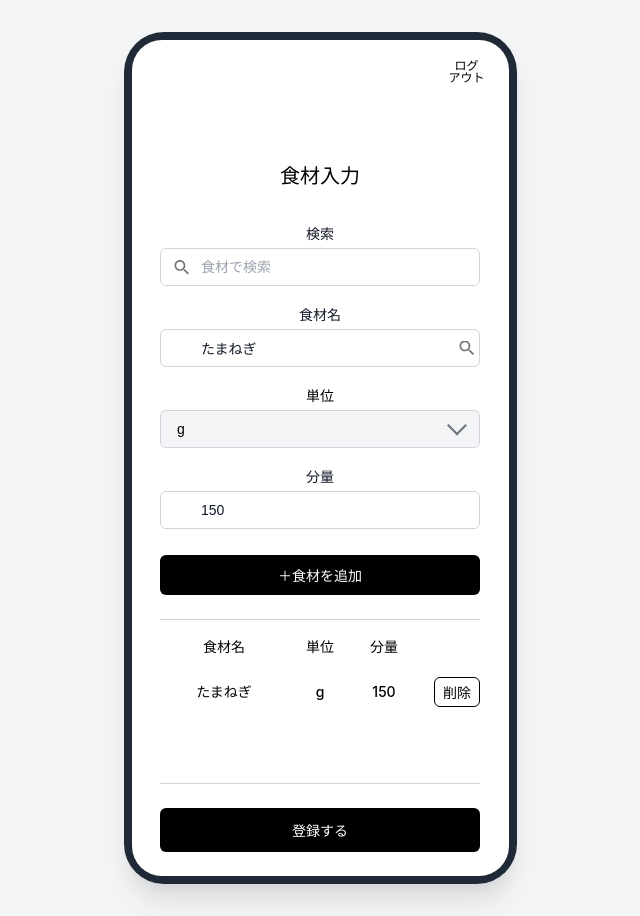
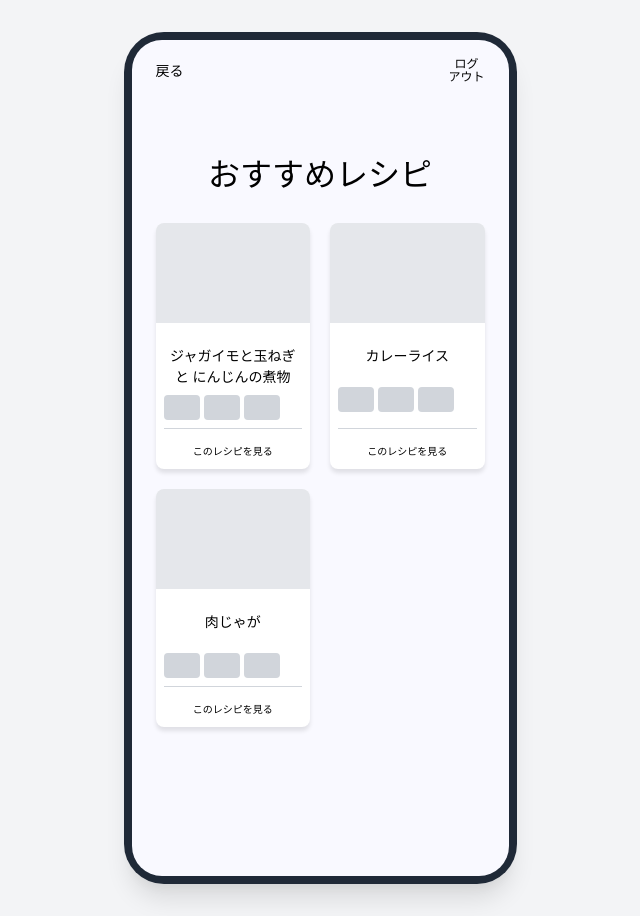
Before and after one commit to sdquang75/MWTBs, a React (Vite) app in the folder FRONTEND/my-app/: page / in a window 1280 px wide. Shown: the whole page, without its empty margins (320-960 px from the left). Built offline with nearby package versions, Linux system fonts and the light colour scheme.

Commit message:
Header & RecipeList

```diff
--- a/FRONTEND/my-app/src/App.tsx
+++ b/FRONTEND/my-app/src/App.tsx
@@ -4,14 +4,16 @@ import { Dashboard } from './pages/Dashboard';
 import { IngredientInput } from './pages/IngredientInput';
 import { Login } from './pages/Login'
 import { NutritionInfo } from './pages/NutritionInfo';
+import { RecipeList } from './pages/RecipeList';
 import { RegisterInfo } from './pages/RegisterInfo';
 
 function App() {
     // return <Login />;
   //  return <RegisterInfo />;
     //  return <Dashboard />;
-return <IngredientInput />;
+// return <IngredientInput />;
 //  return <NutritionInfo />;
+return<RecipeList/>
 }
 
 export default App
--- a/FRONTEND/my-app/src/components/Header.module.css
+++ b/FRONTEND/my-app/src/components/Header.module.css
@@ -1,37 +1,46 @@
+/* src/components/Header.module.css */
 .header {
-  padding: 20px 24px 0; /* Tăng padding trên */
+  width: 100%;
+  height: 60px;
+  padding: 0 24px;
   display: flex;
-  justify-content: flex-end;
-  flex-shrink: 0;
-  height: 60px; /* Thêm chiều cao cố định */
+  align-items: center;
+  justify-content: space-between; /* Đẩy 2 nút về 2 phía */
+  box-sizing: border-box;
 }
 
-.logoutButton {
+.backButton, .logoutButton {
   display: flex;
   align-items: center;
-  gap: 6px; /* Giảm khoảng cách */
+  gap: 6px;
   text-decoration: none;
   background: none;
   border: none;
   cursor: pointer;
   padding: 0;
-  height: fit-content; /* Chiều cao tự động theo nội dung */
+  height: fit-content;
+  color: #000000;
+  font-size: 14px;
+  font-weight: 500;
 }
 
-/* Placeholder cho icon logout */
-.logoutIconPlaceholder {
+/* Placeholder chung cho các icon */
+.iconPlaceholder {
   width: 24px;
   height: 24px;
   border: 1.5px solid black;
   box-sizing: border-box;
+  display: flex; /* Dùng để căn giữa icon placeholder "←" */
+  align-items: center;
+  justify-content: center;
+  font-size: 18px;
+  font-weight: bold;
 }
 
-/* CSS để chia chữ logout thành 2 dòng */
 .logoutButtonText {
   display: flex;
   flex-direction: column;
   font-size: 12px;
-  line-height: 1; /* Giảm khoảng cách dòng */
+  line-height: 1.1;
   font-weight: 500;
-  color: #000000;
 }
--- a/FRONTEND/my-app/src/components/Header.tsx
+++ b/FRONTEND/my-app/src/components/Header.tsx
@@ -1,11 +1,25 @@
 // src/components/Header.tsx
 import styles from './Header.module.css';
 
-export const Header = () => {
+// Thêm props để component linh hoạt hơn
+interface HeaderProps {
+  showBackButton?: boolean;
+}
+
+export const Header = ({ showBackButton = false }: HeaderProps) => {
   return (
     <header className={styles.header}>
+      {/* Nút "Quay lại" chỉ hiển thị khi showBackButton là true */}
+      {showBackButton && (
+        <a href="#" className={styles.backButton}>
+          {/* <div className={styles.iconPlaceholder}>←</div> Placeholder cho icon back */}
+          <span>戻る</span>
+        </a>
+      )}
+
+      {/* Nút "Đăng xuất" luôn ở bên phải */}
       <a href="#" className={styles.logoutButton}>
-            {/* <div className={styles.logoutIconPlaceholder}></div> */}
+
         <div className={styles.logoutButtonText}>
           <span>ログ</span>
           <span>アウト</span>
--- /dev/null
+++ b/FRONTEND/my-app/src/components/RecipeCard.module.css
@@ -0,0 +1,57 @@
+/* src/components/RecipeCard.module.css */
+.card {
+  background: #ffffff;
+  box-shadow: 0px 4px 4px rgba(0, 0, 0, 0.1);
+  border-radius: 8px;
+  overflow: hidden;
+  display: flex;
+  flex-direction: column;
+}
+
+.image {
+  width: 100%;
+  height: 100px;
+  background-color: #e5e7eb; /* Màu nền cho ảnh placeholder */
+  object-fit: cover;
+}
+
+.content {
+  padding: 8px;
+  flex-grow: 1;
+  display: flex;
+  flex-direction: column;
+}
+
+.title {
+  font-size: 14px;
+  font-weight: 500;
+  color: #000000;
+  margin-bottom: 8px;
+  min-height: 34px; /* Giữ 2 dòng cho tiêu đề */
+}
+
+.ingredients {
+  display: flex;
+  gap: 4px;
+  margin-bottom: 8px;
+}
+
+.ingredientIcon {
+  width: 36px;
+  height: 25px;
+  background-color: #d1d5db;
+  border-radius: 4px;
+}
+
+.footer {
+  margin-top: auto;
+  padding-top: 8px;
+  border-top: 1px solid #d1d5db;
+}
+
+.link {
+  font-size: 10px;
+  font-weight: 500;
+  color: #000000;
+  text-decoration: none;
+}
--- /dev/null
+++ b/FRONTEND/my-app/src/components/RecipeCard.tsx
@@ -0,0 +1,36 @@
+// src/components/RecipeCard.tsx
+import styles from './RecipeCard.module.css';
+
+// Định nghĩa kiểu dữ liệu cho một công thức
+export interface Recipe {
+  id: number;
+  name: string;
+  imageUrl: string; // Tạm thời là placeholder
+  ingredients: string[];
+}
+
+interface RecipeCardProps {
+  recipe: Recipe;
+}
+
+export const RecipeCard = ({ recipe }: RecipeCardProps) => {
+  return (
+    <div className={styles.card}>
+      <div className={styles.image} />
+      <div className={styles.content}>
+        <h3 className={styles.title}>{recipe.name}</h3>
+        <div className={styles.ingredients}>
+          {/* Hiển thị 3 icon nguyên liệu placeholder */}
+          {Array.from({ length: 3 }).map((_, index) => (
+            <div key={index} className={styles.ingredientIcon}></div>
+          ))}
+        </div>
+        <div className={styles.footer}>
+          <a href="#" className={styles.link}>
+            このレシピを見る
+          </a>
+        </div>
+      </div>
+    </div>
+  );
+};
--- /dev/null
+++ b/FRONTEND/my-app/src/pages/RecipeList.module.css
@@ -0,0 +1,37 @@
+/* src/pages/RecipeList.module.css */
+.screen {
+  width: 100%;
+  height: 100%;
+  background-color: #F9F9FF; /* Màu nền theo design */
+  border-radius: 30px;
+  display: flex;
+  flex-direction: column;
+  box-sizing: border-box;
+}
+
+.main {
+  flex-grow: 1;
+  padding: 24px;
+  overflow-y: auto;
+  /* Ẩn scrollbar */
+  -ms-overflow-style: none;
+  scrollbar-width: none;
+}
+.main::-webkit-scrollbar {
+  display: none;
+}
+
+.title {
+  text-align: center;
+  font-size: 32px;
+  font-weight: 700;
+  font-style: italic;
+  color: #000000;
+  margin-bottom: 24px;
+}
+
+.recipeGrid {
+  display: grid;
+  grid-template-columns: repeat(2, 1fr); /* Tạo layout 2 cột */
+  gap: 20px;
+}
--- /dev/null
+++ b/FRONTEND/my-app/src/pages/RecipeList.tsx
@@ -0,0 +1,43 @@
+// src/pages/RecipeList.tsx
+import { useMemo } from 'react';
+import { Header } from '../components/Header';
+import { RecipeCard } from '../components/RecipeCard';
+import type { Recipe } from '../components/RecipeCard';
+import styles from './RecipeList.module.css';
+import loginStyles from './Login.module.css';
+
+// --- Dữ liệu giả lập cho toàn bộ công thức ---
+const ALL_RECIPES: Recipe[] = [
+  { id: 1, name: 'ジャガイモと玉ねぎと にんじんの煮物', imageUrl: '', ingredients: ['potato', 'onion', 'carrot'] },
+  { id: 2, name: 'カレーライス', imageUrl: '', ingredients: ['potato', 'onion', 'carrot', 'beef'] },
+  { id: 3, name: '肉じゃが', imageUrl: '', ingredients: ['beef', 'potato', 'onion'] },
+  { id: 4, name: 'チキンサラダ', imageUrl: '', ingredients: ['chicken', 'lettuce'] },
+];
+
+// --- Nguyên liệu người dùng đã nhập (giả lập) ---
+const USER_INGREDIENTS = ['onion', 'potato', 'beef'];
+
+export const RecipeList = () => {
+  // [Logic] Lọc các công thức chứa ít nhất 1 nguyên liệu người dùng có
+  const recommendedRecipes = useMemo(() => {
+    return ALL_RECIPES.filter(recipe =>
+      recipe.ingredients.some(ingredient => USER_INGREDIENTS.includes(ingredient))
+    );
+  }, []);
+
+  return (
+    <div className={loginStyles.phoneFrame}>
+      <div className={styles.screen}>
+        <Header showBackButton={true} />
+        <main className={styles.main}>
+          <h2 className={styles.title}>おすすめレシピ</h2>
+          <div className={styles.recipeGrid}>
+            {recommendedRecipes.map(recipe => (
+              <RecipeCard key={recipe.id} recipe={recipe} />
+            ))}
+          </div>
+        </main>
+      </div>
+    </div>
+  );
+};
```
Also changed, not shown: 1 other file (tests, documents, lock files or other folders). Lines whose indentation alone changed are shown as unchanged.
